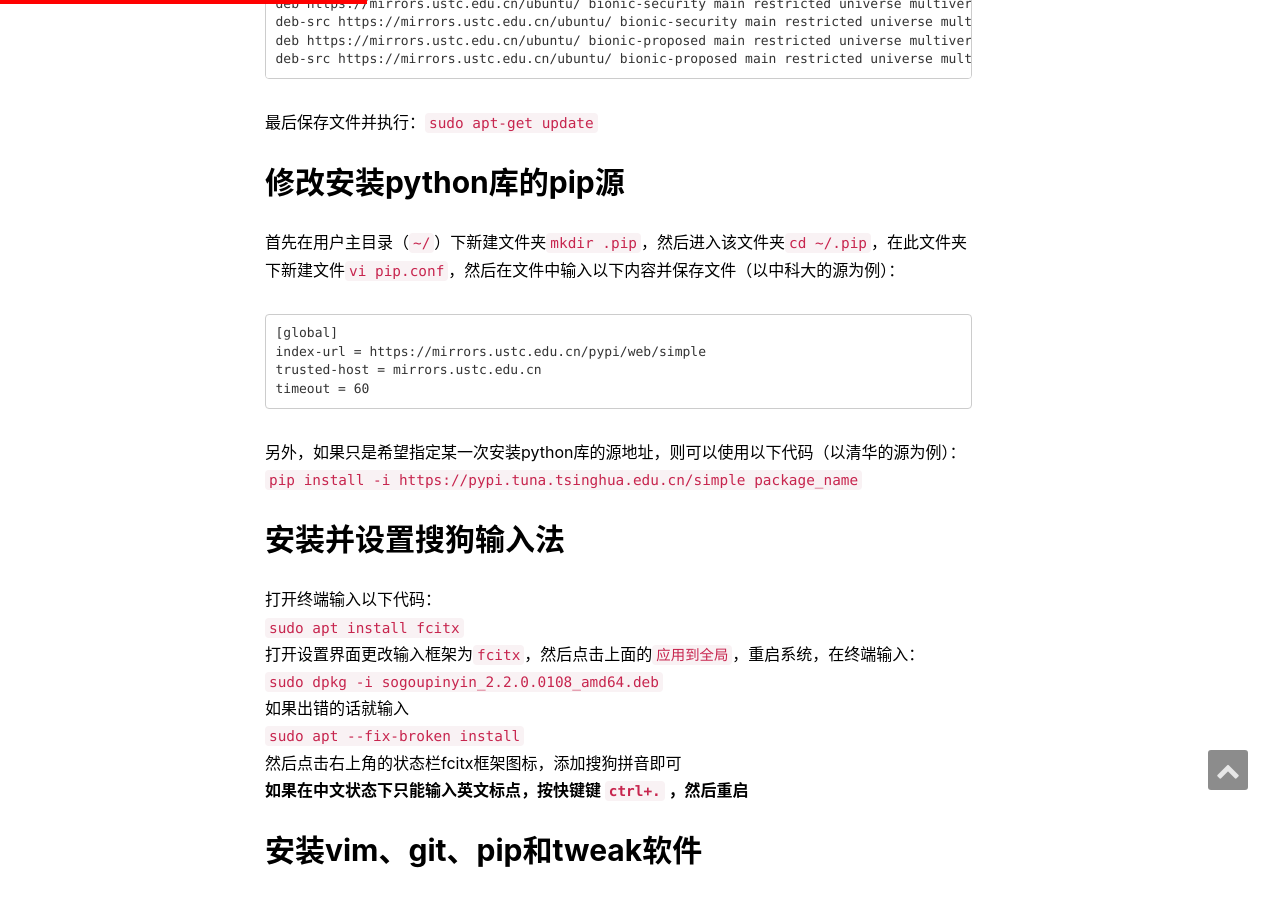
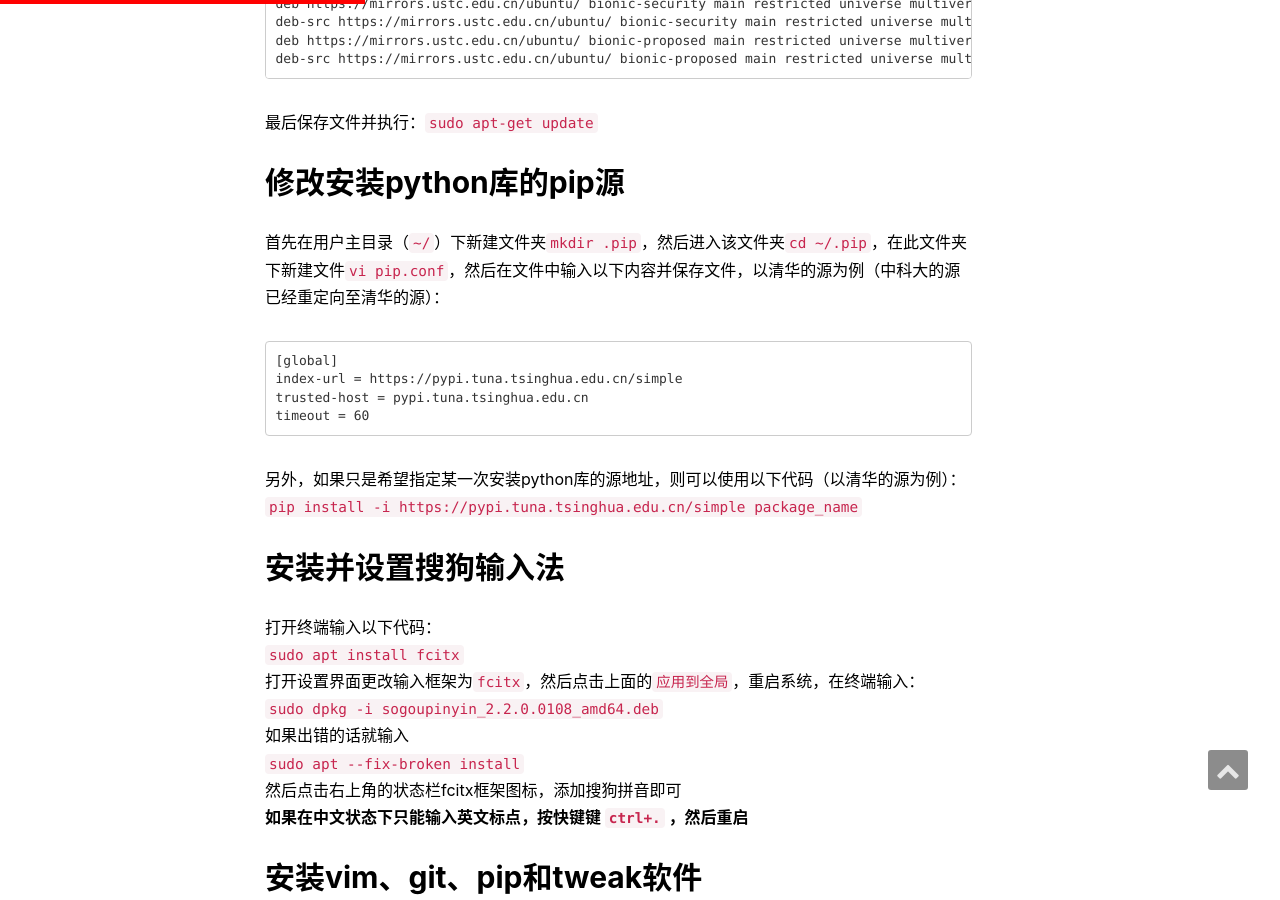
Before and after one commit to zfb132/zfb132.github.com, a Jekyll site: the page built from _posts/2019-07-25-ubuntu_config.md, in a window 1280 px wide and 900 px high, scrolled down 1463 px. Built offline with Jekyll 4.4.1, drawn with Linux system fonts in a browser that asks for light colours; nearby versions of some CDN libraries; comment, search, counter and statistics services are not loaded.

Commit message:
修改pip的镜像源

````diff
--- a/_posts/2019-07-25-ubuntu_config.md
+++ b/_posts/2019-07-25-ubuntu_config.md
@@ -42,11 +42,11 @@ deb-src https://mirrors.ustc.edu.cn/ubuntu/ bionic-proposed main restricted univ
 ```
 最后保存文件并执行：`sudo apt-get update`
 ## 修改安装python库的pip源
-首先在用户主目录（`~/`）下新建文件夹`mkdir .pip`，然后进入该文件夹`cd ~/.pip`，在此文件夹下新建文件`vi pip.conf`，然后在文件中输入以下内容并保存文件（以中科大的源为例）：
+首先在用户主目录（`~/`）下新建文件夹`mkdir .pip`，然后进入该文件夹`cd ~/.pip`，在此文件夹下新建文件`vi pip.conf`，然后在文件中输入以下内容并保存文件，以清华的源为例（中科大的源已经重定向至清华的源）：
 ```
 [global]
-index-url = https://mirrors.ustc.edu.cn/pypi/web/simple
-trusted-host = mirrors.ustc.edu.cn
+index-url = https://pypi.tuna.tsinghua.edu.cn/simple
+trusted-host = pypi.tuna.tsinghua.edu.cn
 timeout = 60
 ```
 另外，如果只是希望指定某一次安装python库的源地址，则可以使用以下代码（以清华的源为例）：
````
